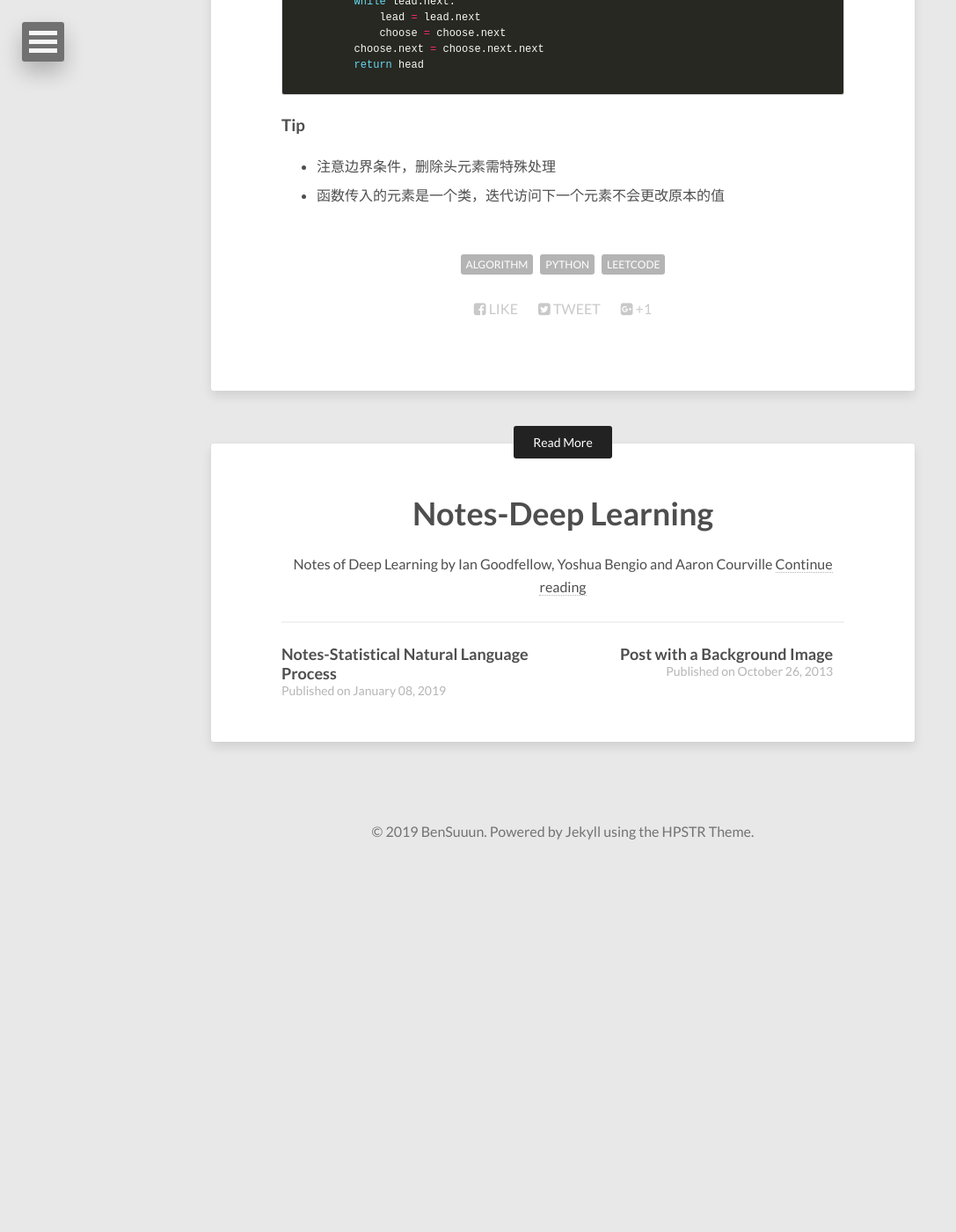
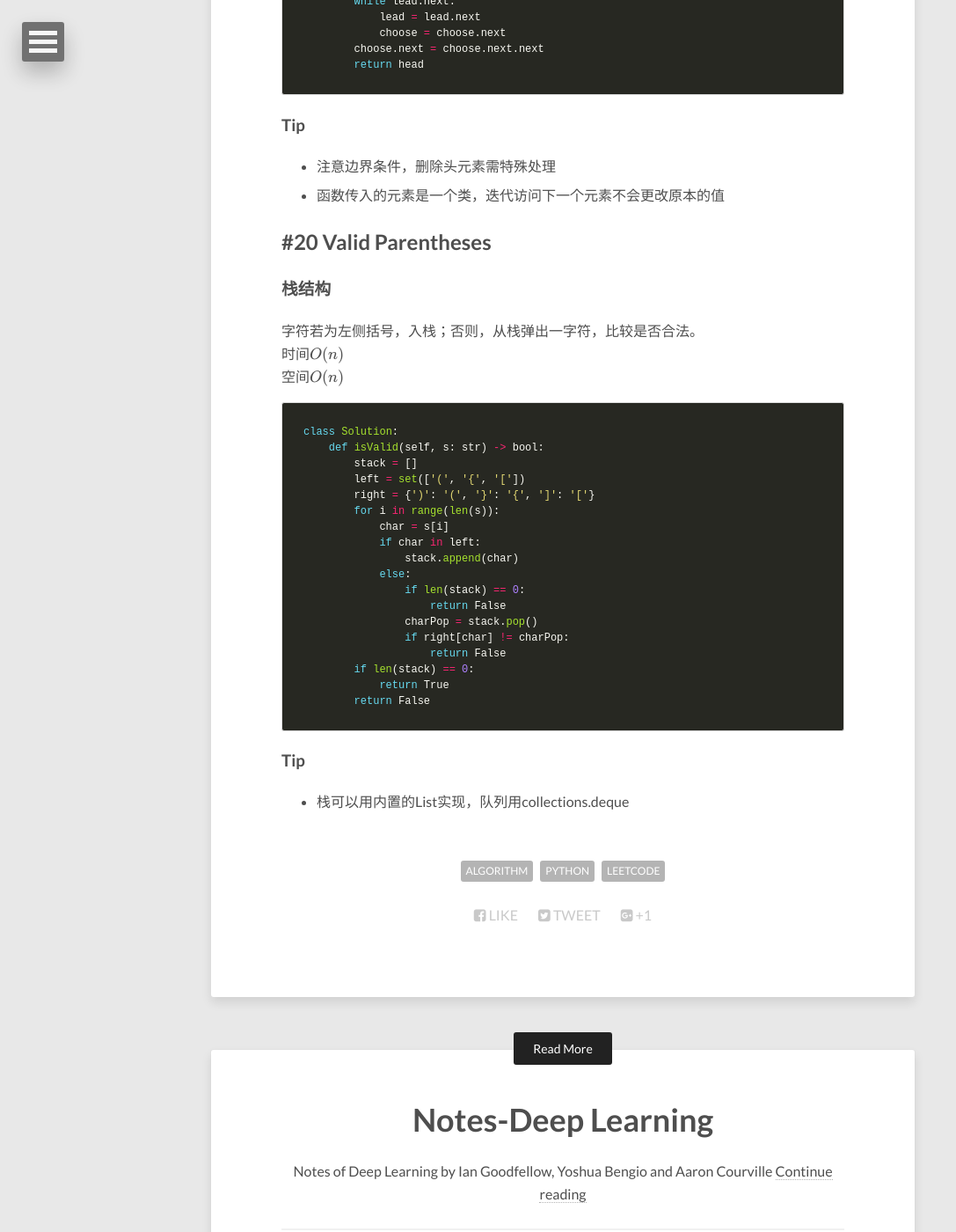
Before and after one commit to Wangbin-Sun/wangbin-sun.github.io, a Jekyll site: the page built from _posts/2019-01-09-leetcode-1-to-20.md, in a window 1280 px wide and 1400 px high, scrolled down 20939 px. Shown: the whole window at 88% size, without its empty margins (0-1087 px from the left). Built offline with Jekyll 4.4.1, drawn with Linux system fonts in a browser that asks for light colours; nearby versions of some CDN libraries; formulas are drawn with MathJax 3; before the commit the page ends 21925 px from its top, so only the background shows below that.

Commit message:
Update Leetcode #20

````diff
--- a/_posts/2019-01-09-leetcode-1-to-20.md
+++ b/_posts/2019-01-09-leetcode-1-to-20.md
@@ -893,3 +893,33 @@ class Solution:
 ### Tip
 * 注意边界条件，删除头元素需特殊处理
 * 函数传入的元素是一个类，迭代访问下一个元素不会更改原本的值
+
+## #20 Valid Parentheses
+
+### 栈结构
+字符若为左侧括号，入栈；否则，从栈弹出一字符，比较是否合法。
+时间$O(n)$
+空间$O(n)$
+```python
+class Solution:
+    def isValid(self, s: str) -> bool:
+        stack = []
+        left = set(['(', '{', '['])
+        right = {')': '(', '}': '{', ']': '['}
+        for i in range(len(s)):
+            char = s[i]
+            if char in left:
+                stack.append(char)
+            else:
+                if len(stack) == 0:
+                    return False
+                charPop = stack.pop()
+                if right[char] != charPop:
+                    return False
+        if len(stack) == 0:
+            return True
+        return False
+```
+
+### Tip
+* 栈可以用内置的List实现，队列用collections.deque
````
Also changed, not shown: 3 other files.
